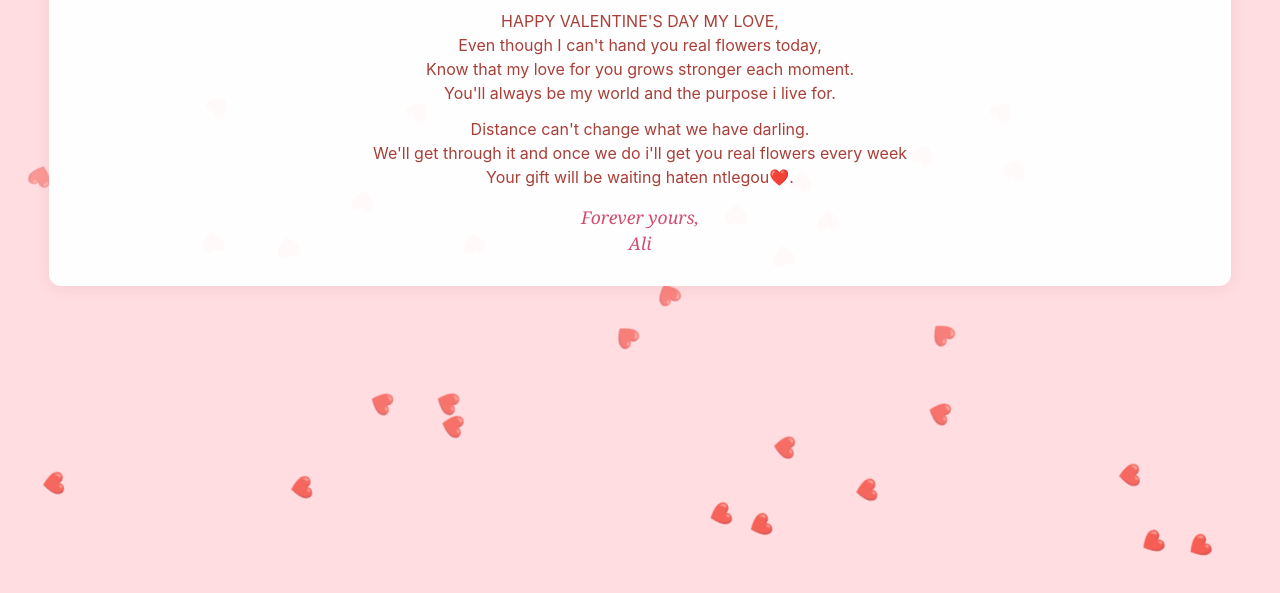
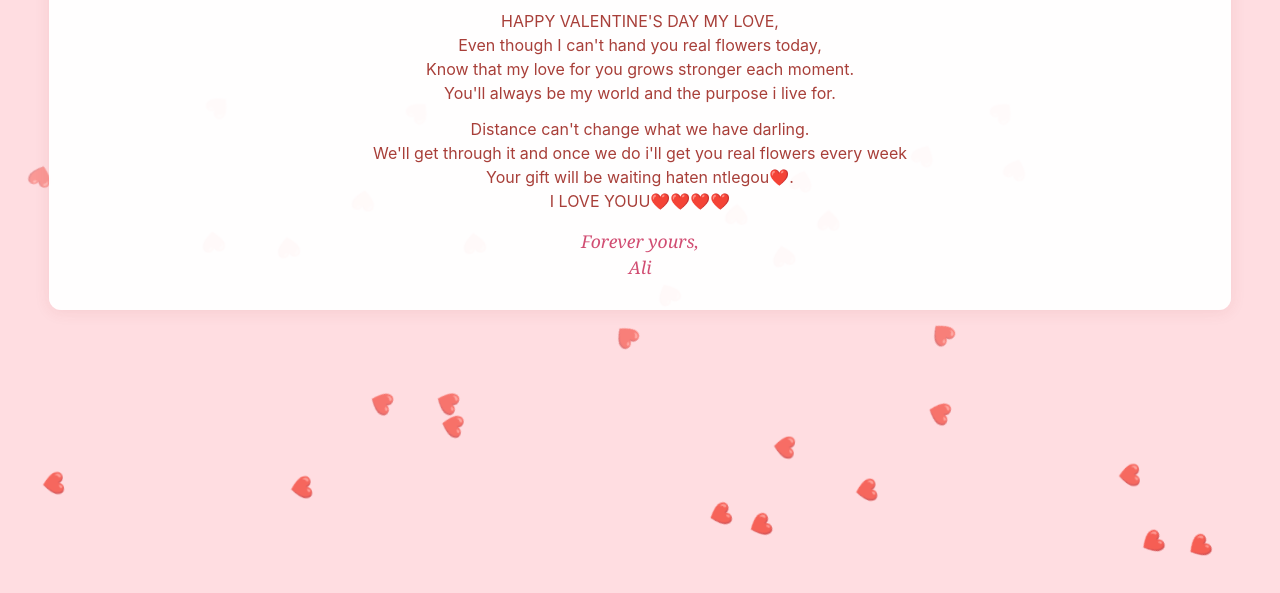
Before and after one commit to ALGS147/For-My-Love, a plain HTML site: page valentine.html in a window 1280 px wide. Shown: the part 207-800 px from the top of the page. Drawn offline with Linux system fonts and the light colour scheme.

Commit message:
Update valentine.html

```diff
--- a/valentine.html
+++ b/valentine.html
@@ -93,7 +93,8 @@
         <p>
             Distance can't change what we have darling.<br>
             We'll get through it and once we do i'll get you real flowers every week<br>
-            Your gift will be waiting haten ntlegou❤️.
+            Your gift will be waiting haten ntlegou❤️.<br>
+            I LOVE YOUU❤️❤️❤️❤️
         </p>
         <div class="signature">Forever yours,<br>Ali</div>
     </div>
```
